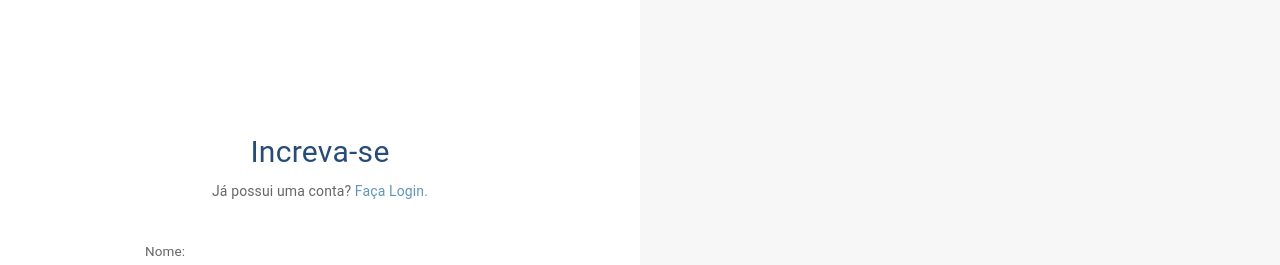
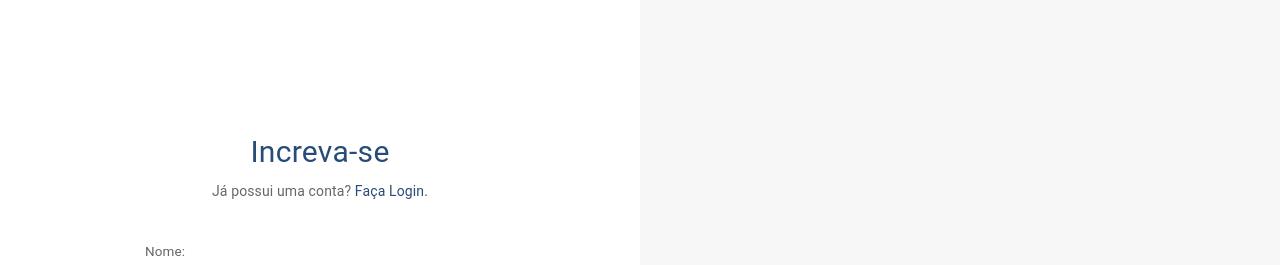
Before and after one commit to Paulo-Enrique-Santos/auth-user-token-web, a React (Vite) app: page / in a window 1280 px wide. Shown: the top 265 px of the page. Built offline with nearby package versions, Linux system fonts and the light colour scheme.

Commit message:
feat: adjust 100 percentage accessiblity

```diff
--- a/src/pages/Authentication/components/LoginForm/LoginForm.tsx
+++ b/src/pages/Authentication/components/LoginForm/LoginForm.tsx
@@ -81,7 +81,7 @@ const LoginForm = ({ setShowRegister }: Props) => {
             <Typography
               onClick={setShowRegister}
               component="span"
-              color="secondary"
+              color="primary"
               style={{
                 cursor: 'pointer',
                 fontSize: 14,
@@ -122,8 +122,8 @@ const LoginForm = ({ setShowRegister }: Props) => {
               <Button
                 sx={{ borderRadius: '6px', padding: '10px 20px' }}
                 variant="contained"
+                fullWidth
                 type="submit"
-                fullWidth
               >
                 Entre
               </Button>
--- a/src/pages/Authentication/components/RegisterForm/RegisterForm.tsx
+++ b/src/pages/Authentication/components/RegisterForm/RegisterForm.tsx
@@ -124,10 +124,10 @@ const RegisterForm = ({ setShowLogin }: Props) => {
             <Typography
               onClick={setShowLogin}
               component="span"
+              color="primary"
               style={{
                 cursor: 'pointer',
                 fontSize: 14,
-                color: '#6096BA',
                 textDecoration: 'none',
               }}
             >
```
